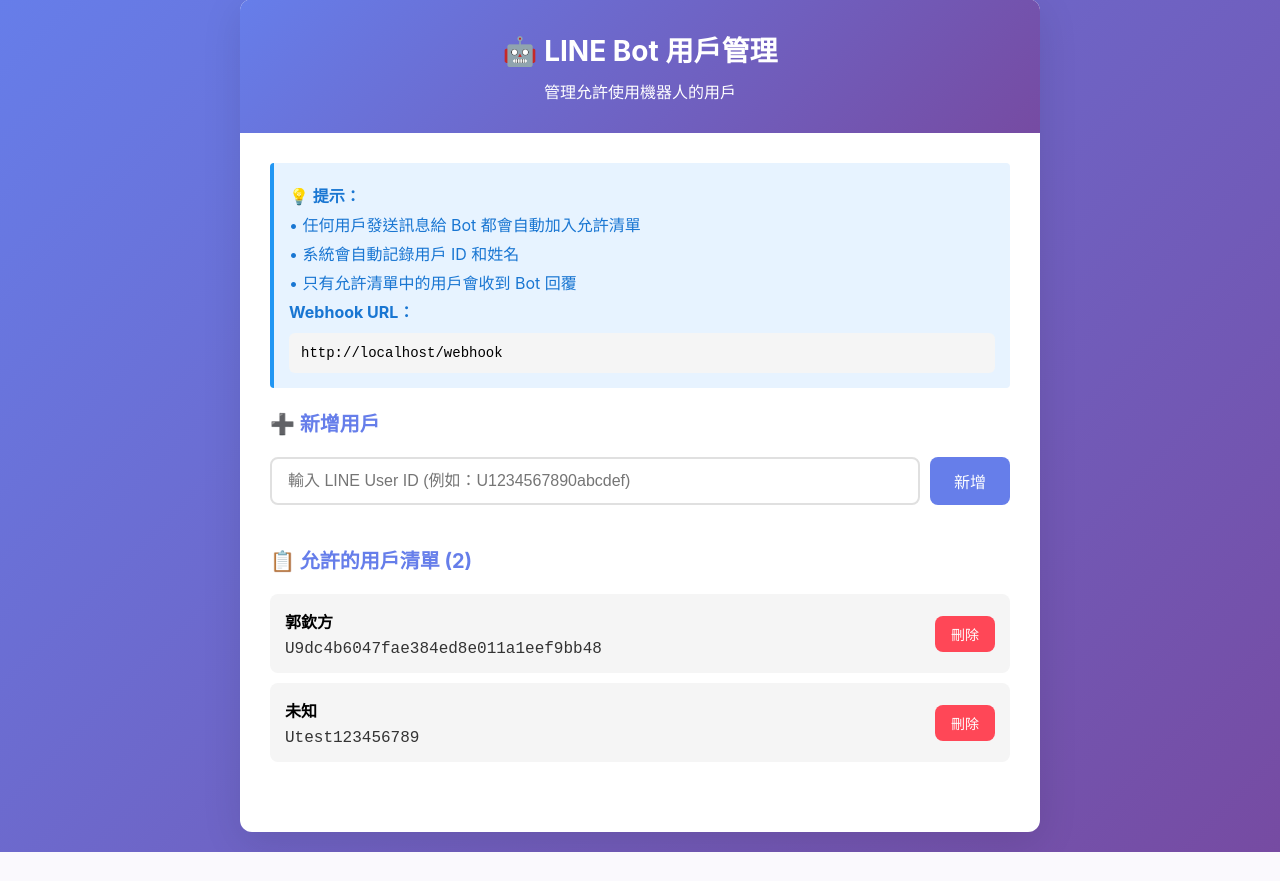
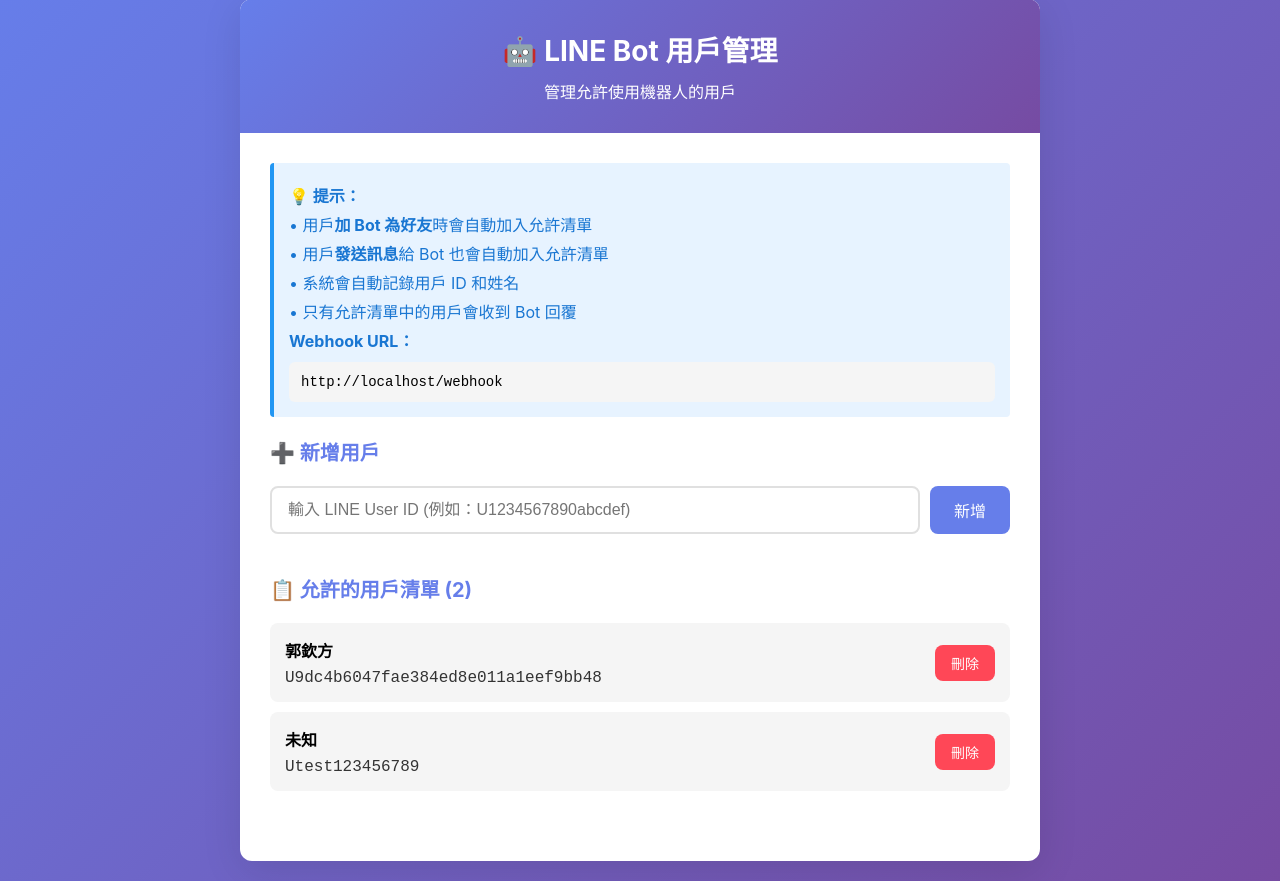
Before and after one commit to azq1231/line-echo-bot, a Flask app: page / in a window 1280 px wide. Shown: the part 21-902 px from the top of the page. Before the commit the page ends 873 px from the top, so only its background shows below. Run offline with Flask 2, Linux system fonts and the light colour scheme.

Commit message:
Improve user management by automatically adding new friends Add functionality to automatically add users as friends when they follow the bot, and record their user ID and name.
Replit-Commit-Author: Agent
Replit-Commit-Session-Id: bd0795e3-b388-4154-9457-66a168b7d0da
Replit-Commit-Checkpoint-Type: full_checkpoint
Replit-Commit-Screenshot-Url: https://storage.googleapis.com/screenshot-production-us-central1/b6423c8e-09e2-46b1-a48c-7b779d2c0fb7/bd0795e3-b388-4154-9457-66a168b7d0da/StdQaJt

```diff
--- a/main.py
+++ b/main.py
@@ -92,7 +92,15 @@ def webhook():
     events = body.get("events", [])
 
     for event in events:
-        if event["type"] == "message" and event["message"]["type"] == "text":
+        # 處理用戶加好友事件
+        if event["type"] == "follow":
+            user_id = event["source"]["userId"]
+            print(f"用戶加入好友 - 用戶ID: {user_id}")
+            user_name = get_line_profile(user_id)
+            save_user_with_name(user_id, user_name)
+
+        # 處理訊息事件
+        elif event["type"] == "message" and event["message"]["type"] == "text":
             user_id = event["source"]["userId"]
             user_message = event["message"]["text"]
 
--- a/templates/admin.html
+++ b/templates/admin.html
@@ -176,7 +176,8 @@
         <div class="content">
             <div class="info-box">
                 <p><strong>💡 提示：</strong></p>
-                <p>• 任何用戶發送訊息給 Bot 都會自動加入允許清單</p>
+                <p>• 用戶<strong>加 Bot 為好友</strong>時會自動加入允許清單</p>
+                <p>• 用戶<strong>發送訊息</strong>給 Bot 也會自動加入允許清單</p>
                 <p>• 系統會自動記錄用戶 ID 和姓名</p>
                 <p>• 只有允許清單中的用戶會收到 Bot 回覆</p>
                 <p><strong>Webhook URL：</strong></p>
```
Also changed, not shown: 1 other file.
